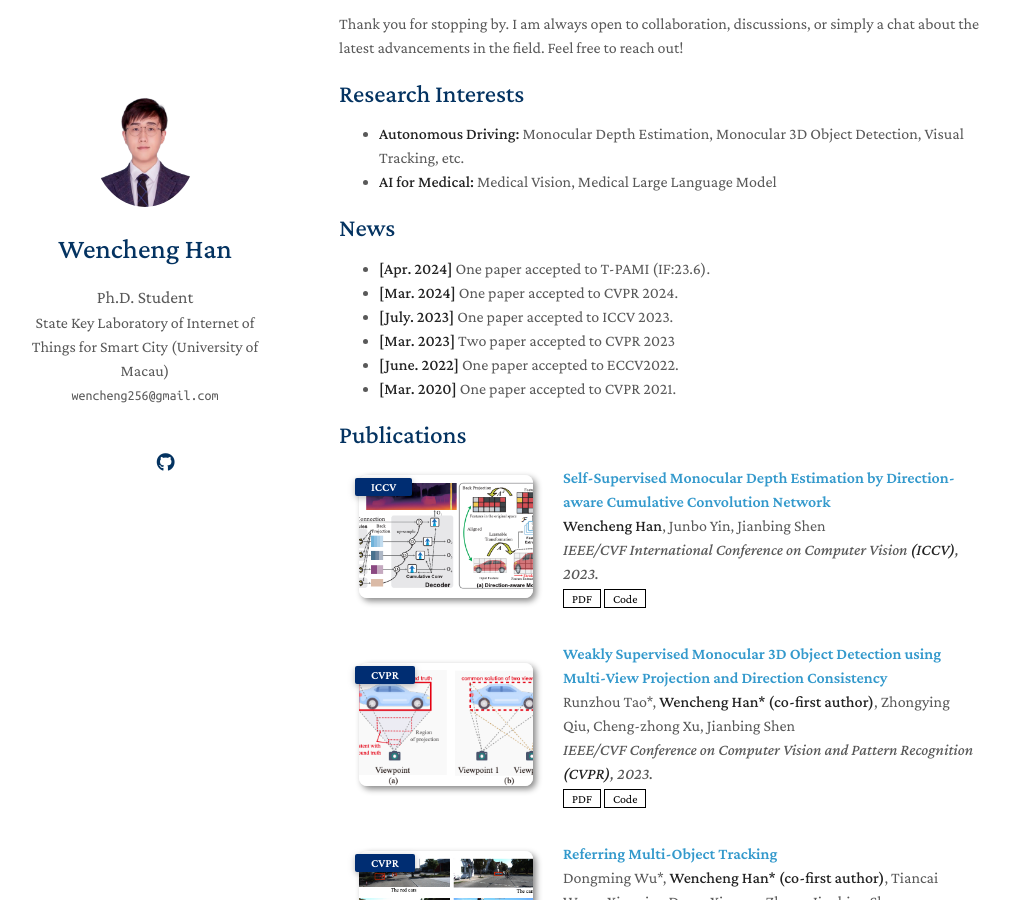
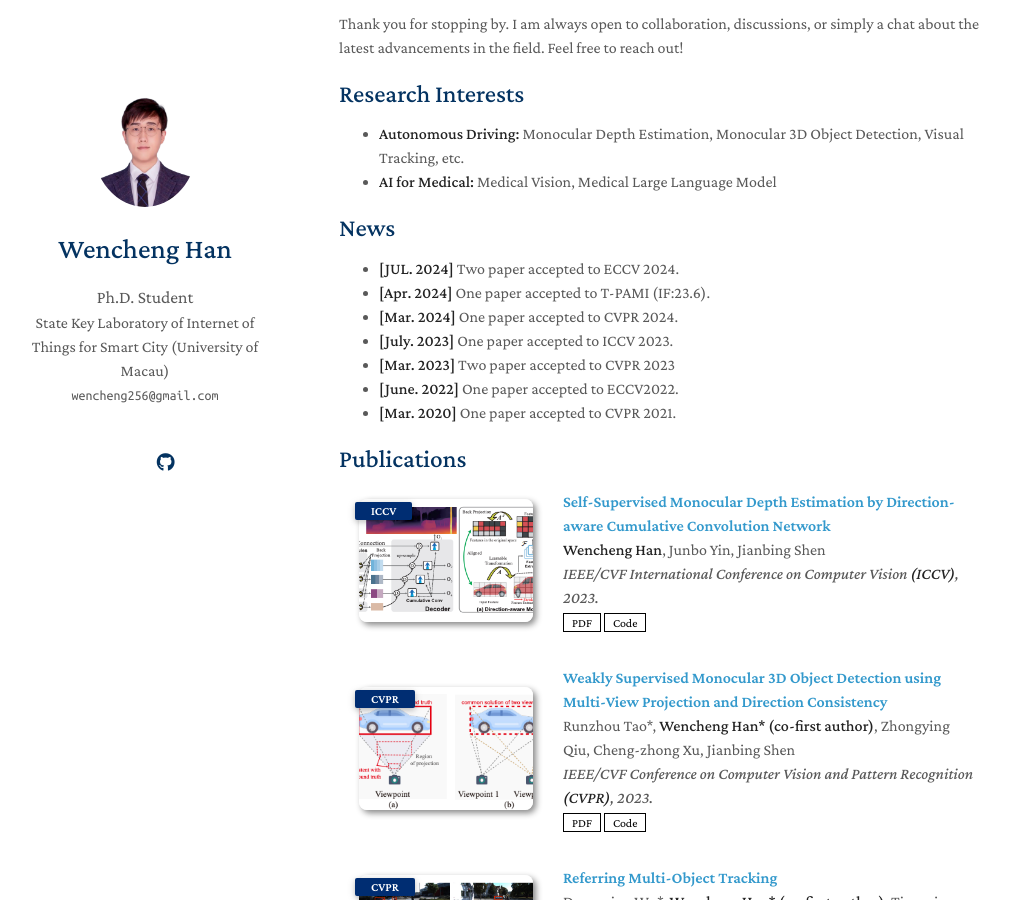
Before and after one commit to wencheng256/wencheng256.github.io, a Jekyll site: the page built from index.md, in a window 1280 px wide and 900 px high, scrolled down 537 px. Shown: the whole window, without its empty margins (131-1141 px from the left). Built offline with Jekyll 4.4.1, drawn with Linux system fonts in a browser that asks for light colours; nearby versions of some CDN libraries; a style sheet for code colours, icons or effects is not loaded; our own code applies the rules of GitHub Pages for plain Markdown files.

Commit message:
Update index.md

```diff
--- a/index.md
+++ b/index.md
@@ -21,6 +21,7 @@ Thank you for stopping by. I am always open to collaboration, discussions, or si
 
 ## News
 
+- **[JUL. 2024]** Two paper accepted to ECCV 2024.
 - **[Apr. 2024]** One paper accepted to T-PAMI (IF:23.6).
 - **[Mar. 2024]** One paper accepted to CVPR 2024.
 - **[July. 2023]** One paper accepted to ICCV 2023.
```
